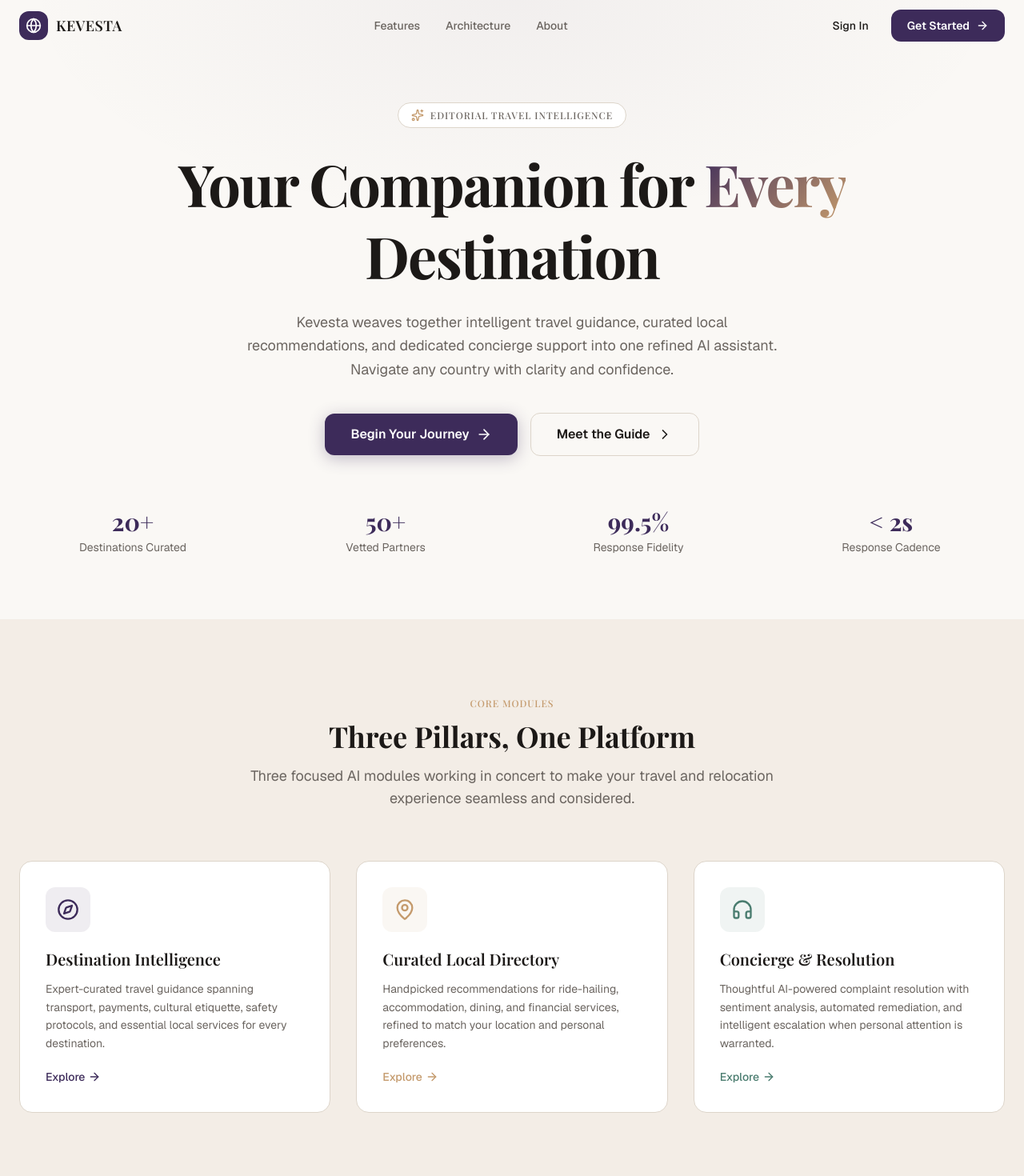
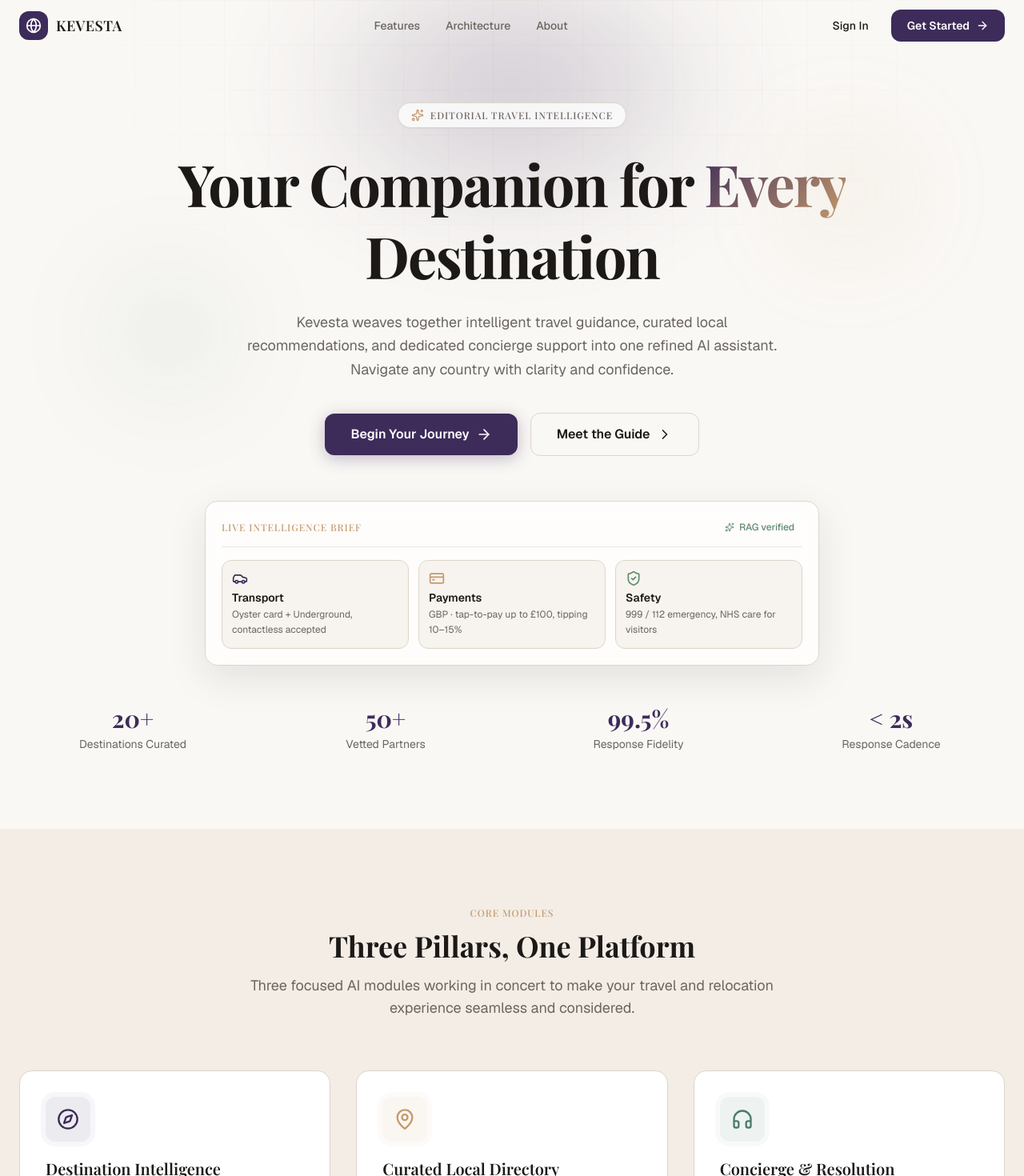
Before and after one commit to gorefilip20/KEVESTA-, a Next.js app: page / in a window 1280 px wide. Shown: the top 1470 px of the page at 80% size. Built offline with nearby package versions, Linux system fonts and the light colour scheme; no server answers; what wagmi would draw is missing.

Commit message:
fix(kevesta): page.tsx — checkout/AI/pricing/UI corrections

```diff
--- a/src/app/page.tsx
+++ b/src/app/page.tsx
@@ -11,6 +11,9 @@ import {
   Sparkles,
   Shield,
   Zap,
+  Car,
+  CreditCard,
+  ShieldCheck,
   ChevronRight,
   Check,
 } from "lucide-react";
@@ -123,20 +126,29 @@ export default function LandingPage() {
         </div>
       </header>
 
-      <section className="relative overflow-hidden pt-32 pb-20">
-        <div
-          className="absolute inset-0 opacity-30"
-          style={{
-            background:
-              "radial-gradient(ellipse 80% 60% at 50% 0%, rgba(61,43,90,0.15) 0%, transparent 60%)",
-          }}
-        />
+      <section className="relative overflow-hidden pt-32 pb-24">
+        <div className="pointer-events-none absolute inset-0" aria-hidden="true">
+          <div
+            className="absolute -top-40 left-1/2 h-[34rem] w-[54rem] -translate-x-1/2 rounded-full opacity-25 blur-3xl"
+            style={{ background: "radial-gradient(closest-side, #3D2B5A, transparent 70%)" }}
+          />
+          <div
+            className="absolute right-[6%] top-24 h-72 w-72 rounded-full opacity-20 blur-3xl"
+            style={{ background: "radial-gradient(closest-side, #C49A6C, transparent 70%)" }}
+          />
+          <div
+            className="absolute left-[4%] top-64 h-80 w-80 rounded-full opacity-15 blur-3xl"
+            style={{ background: "radial-gradient(closest-side, #4A7C6F, transparent 70%)" }}
+          />
+          <div className="absolute inset-0 bg-[linear-gradient(rgba(196,154,108,0.06)_1px,transparent_1px),linear-gradient(90deg,rgba(196,154,108,0.06)_1px,transparent_1px)] bg-[size:56px_56px] [mask-image:radial-gradient(ellipse_70%_60%_at_50%_0%,#000_30%,transparent_75%)]" />
+        </div>
         <div className="relative mx-auto max-w-7xl px-6 text-center">
           <div
-            className="mx-auto mb-6 inline-flex items-center gap-2 rounded-full border px-4 py-1.5"
+            className="mx-auto mb-6 inline-flex items-center gap-2 rounded-full border px-4 py-1.5 backdrop-blur-md"
             style={{
               borderColor: "var(--kv-border)",
-              background: "var(--kv-surface)",
+              background: "color-mix(in srgb, var(--kv-surface) 78%, transparent)",
+              boxShadow: "var(--kv-shadow-sm)",
             }}
           >
             <Sparkles className="h-4 w-4" style={{ color: "var(--kv-secondary)" }} />
@@ -196,7 +208,45 @@ export default function LandingPage() {
             </Link>
           </div>
 
-          <div className="mt-16 grid grid-cols-2 gap-8 md:grid-cols-4">
+          <div
+            className="mx-auto mt-14 max-w-3xl rounded-2xl border p-5 text-left backdrop-blur-md"
+            style={{
+              background: "color-mix(in srgb, var(--kv-surface) 72%, transparent)",
+              borderColor: "var(--kv-border)",
+              boxShadow: "var(--kv-shadow-xl)",
+            }}
+          >
+            <div className="flex items-center justify-between border-b pb-3" style={{ borderColor: "var(--kv-border-light)" }}>
+              <span className="heritage-caption" style={{ color: "var(--kv-secondary)" }}>
+                Live intelligence brief
+              </span>
+              <span
+                className="flex items-center gap-1.5 rounded-full px-2.5 py-1 text-xs font-medium"
+                style={{ background: "var(--kv-success)15", color: "var(--kv-success)" }}
+              >
+                <Sparkles className="h-3 w-3" /> RAG verified
+              </span>
+            </div>
+            <div className="mt-4 grid gap-3 sm:grid-cols-3">
+              {[
+                { icon: Car, title: "Transport", detail: "Oyster card + Underground, contactless accepted", color: "var(--kv-primary)" },
+                { icon: CreditCard, title: "Payments", detail: "GBP · tap-to-pay up to £100, tipping 10–15%", color: "var(--kv-secondary)" },
+                { icon: ShieldCheck, title: "Safety", detail: "999 / 112 emergency, NHS care for visitors", color: "var(--kv-success)" },
+              ].map((row) => (
+                <div
+                  key={row.title}
+                  className="rounded-xl border p-3 transition-all hover:-translate-y-0.5"
+                  style={{ borderColor: "var(--kv-border)", background: "color-mix(in srgb, var(--kv-bg-secondary) 65%, transparent)" }}
+                >
+                  <row.icon className="h-5 w-5" style={{ color: row.color }} />
+                  <p className="mt-1 text-sm font-semibold" style={{ color: "var(--kv-text)" }}>{row.title}</p>
+                  <p className="mt-0.5 text-xs leading-relaxed" style={{ color: "var(--kv-text-secondary)" }}>{row.detail}</p>
+                </div>
+              ))}
+            </div>
+          </div>
+
+          <div className="mt-12 grid grid-cols-2 gap-8 md:grid-cols-4">
             {stats.map((stat) => (
               <div key={stat.label}>
                 <p
@@ -242,15 +292,19 @@ export default function LandingPage() {
             {features.map((feature) => (
               <div
                 key={feature.title}
-                className="group rounded-2xl border p-8 transition-all hover:shadow-lg"
+                className="group relative overflow-hidden rounded-2xl border p-8 transition-all hover:-translate-y-1 hover:shadow-lg"
                 style={{
                   background: "var(--kv-surface)",
                   borderColor: "var(--kv-border)",
                 }}
               >
                 <div
-                  className="mb-5 flex h-14 w-14 items-center justify-center rounded-xl"
-                  style={{ background: feature.color + "15" }}
+                  className="absolute inset-x-0 top-0 h-1 opacity-0 transition-opacity duration-300 group-hover:opacity-100"
+                  style={{ background: `linear-gradient(90deg, ${feature.color}, var(--kv-secondary))` }}
+                />
+                <div
+                  className="mb-5 flex h-14 w-14 items-center justify-center rounded-xl transition-transform duration-300 group-hover:scale-110"
+                  style={{ background: feature.color + "18", boxShadow: `0 0 0 6px ${feature.color}0a` }}
                 >
                   <feature.icon className="h-7 w-7" style={{ color: feature.color }} />
                 </div>
@@ -404,8 +458,12 @@ export default function LandingPage() {
         </div>
       </section>
 
-      <section className="py-20" style={{ background: "var(--kv-sidebar-bg)" }}>
-        <div className="mx-auto max-w-4xl px-6 text-center">
+      <section className="relative overflow-hidden py-20" style={{ background: "var(--kv-sidebar-bg)" }}>
+        <div
+          className="pointer-events-none absolute -top-24 left-1/2 h-72 w-[36rem] -translate-x-1/2 rounded-full opacity-20 blur-3xl"
+          style={{ background: "radial-gradient(closest-side, #C49A6C, transparent 70%)" }}
+        />
+        <div className="relative mx-auto max-w-4xl px-6 text-center">
           <h2 className="heritage-heading text-3xl font-bold text-white md:text-4xl">
             Your Next Chapter Begins Here
           </h2>
```
